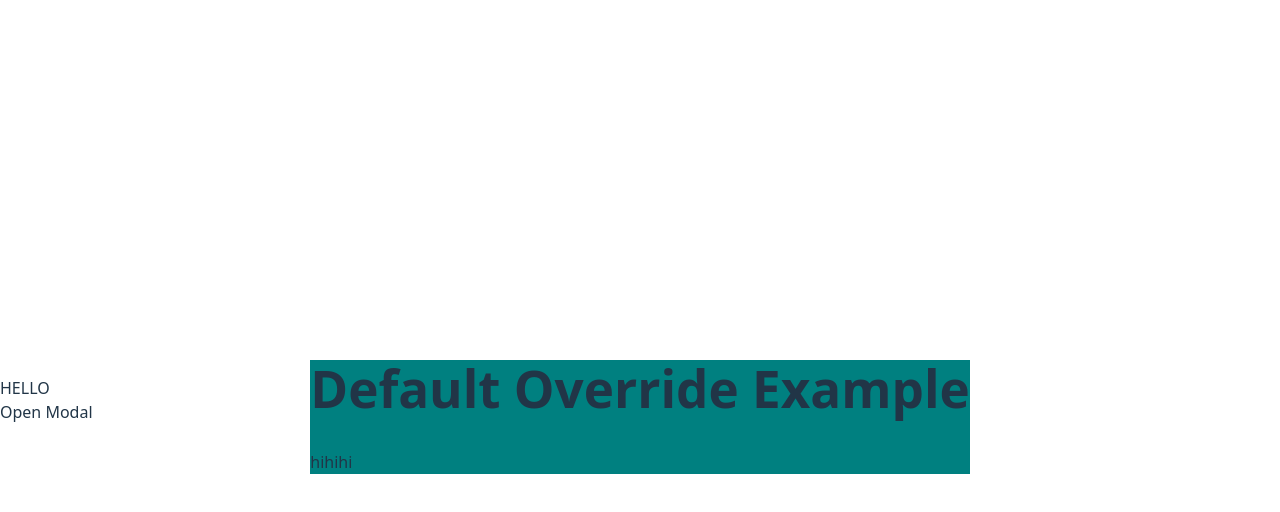
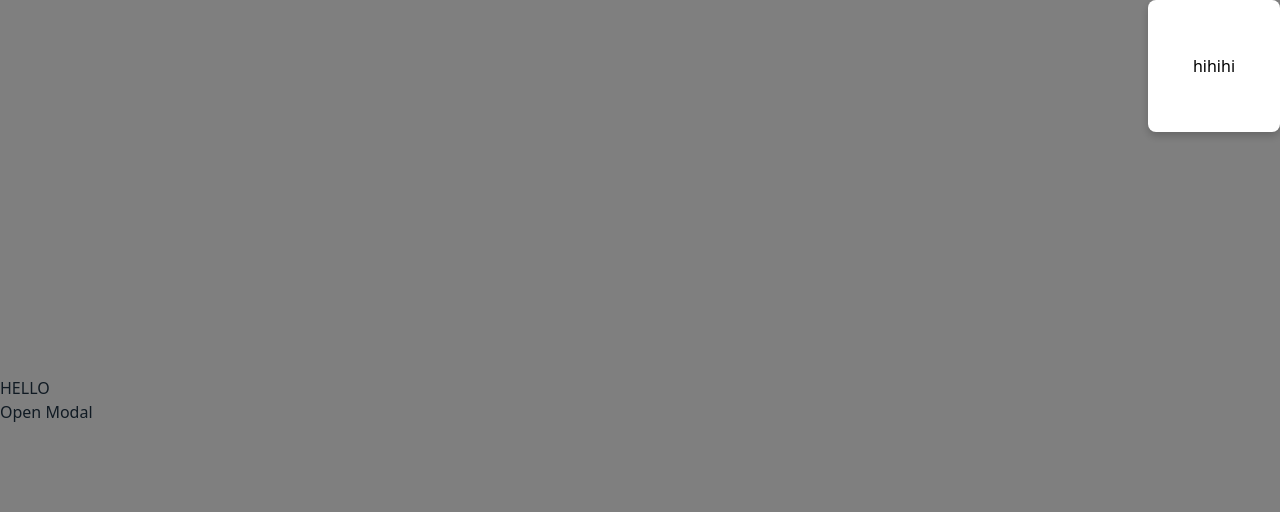
Before and after one commit to Blnkfc/react-modal-provider, a React (Vite) app: page / in a window 1280 px wide. Both pictures are taken after a click on the element "Open Modal". Shown: the top 512 px of the page. Built offline with nearby package versions, Linux system fonts and the light colour scheme.

Commit message:
Feat: Added options for queueModal function

```diff
--- a/package.json
+++ b/package.json
@@ -1,6 +1,6 @@
 {
   "name": "@blnkfc/react-modal-manager",
-  "version": "0.1.2",
+  "version": "1.2.1",
   "main": "dist/index.cjs",
   "module": "dist/index.js",
   "types": "dist/index.d.ts",
--- a/src/App.tsx
+++ b/src/App.tsx
@@ -16,12 +16,13 @@
   //   queueModal({ content: newModal, onClose: () => { console.log('Modal closed'); } });
   // }
 
+
   return (
     <>
      HELLO
      <div onClick={() => {
       // addModal();
-      queueModal({content: 'hihihi'})
+      queueModal({content: 'hihihi', options: { position: 'top-right' }, onClose: () => { console.log('Modal closed'); } });
      }}>
        Open Modal
      </div>
--- a/src/components/DefaultModalWindow.tsx
+++ b/src/components/DefaultModalWindow.tsx
@@ -1,15 +1,67 @@
 // import React from 'react';
 import './DefaultModal.css';
-import type { ModalGeneric } from '../interfaces/types';
+import type { ModalGeneric, position } from '../interfaces/types';
 
+const position: Record<position | 'default', React.CSSProperties> = {
+  center: {
+    top: '50%',
+    left: '50%',
+    transform: 'translate(-50%, -50%)',
+  },
+  top: {
+    top: 0,
+    left: '50%',
+    transform: 'translate(-50%, 0)',
+  },
+  bottom: {
+    bottom: 0,
+    left: '50%',
+    transform: 'translate(-50%, 0)',
+  },
+  left: {
+    top: '50%',
+    left: 0,
+    transform: 'translate(0, -50%)',
+  },
+  right: {
+    top: '50%',
+    right: 0,
+    transform: 'translate(0, -50%)',
+  },
+  'top-left': {
+    top: 0,
+    left: 0,
+    transform: 'none',
+  },
+  'top-right': {
+    top: 0,
+    right: 0,
+    transform: 'none',
+  },
+  'bottom-left': {
+    bottom: 0,
+    left: 0,
+    transform: 'none',
+  },
+  'bottom-right': {
+    bottom: 0,
+    right: 0,
+    transform: 'none',
+  },
+  default: {
+    top: '50%',
+    left: '50%',
+    transform: 'translate(-50%, -50%)',
+  },
+};
 
+export const DefaultModalWindow = ({ content, onClose, styles, options }: ModalGeneric & { content: string }) => {
 
-export const DefaultModalWindow = ({
-  content,
-  onClose,
-  styles,
-}: ModalGeneric & { content: string }) => {
-  // console.log('check modal', Overrides && React.isValidElement(Overrides), Overrides);
+  const traverseStyle = (value: string | number | undefined, defaultValue: string) => {
+    if (value === undefined) return defaultValue;
+    if (typeof value === 'number') return `${value}px`;
+    return value;
+  };
 
   return (
     <>
@@ -19,31 +71,34 @@
           position: 'absolute',
           top: 0,
           left: 0,
-          backgroundColor: 'rgba(0,0,0,0.5)',
+          opacity: options?.backgroundAlpha !== undefined ? options.backgroundAlpha : 1,
+          backgroundColor: options?.backgroundColor ? options.backgroundColor : 'rgba(0,0,0,0.5)',
           width: '100%',
           height: '100%',
           pointerEvents: 'auto',
         }}
       ></div>
-      <div style={{
+      <div
+        style={{
           position: 'absolute',
           display: 'flex',
           justifyContent: 'center',
           alignItems: 'center',
           backgroundColor: 'white',
-        borderRadius: '8px',
+          borderRadius: traverseStyle(options?.borderRadius, '8px'),
           boxShadow: '0 4px 8px rgba(0, 0, 0, 0.2)',
-        padding: '16px',
+          padding: traverseStyle(options?.padding, '16px'),
           maxWidth: '500px',
-        margin: '0 auto',
+          margin: traverseStyle(options?.margin, '0 auto'),
           color: 'black',
           minWidth: '100px',
           minHeight: '100px',
-        left: '50%',
-        top: '50%',
-        transform: 'translate(-50%, -50%)',
-        ...styles
-      }} >
+          width: traverseStyle(options?.width, 'auto'),
+          height: traverseStyle(options?.height, 'auto'),
+          ...position[options?.position || 'default'],
+          ...styles,
+        }}
+      >
         {content}
       </div>
     </>
--- a/src/components/ModalProvider.tsx
+++ b/src/components/ModalProvider.tsx
@@ -1,11 +1,11 @@
 import React, { createContext, useContext, type PropsWithChildren } from 'react';
 import { useModalContext, type ModalContent, type ModalQueueItem } from '../hooks/useModalContext';
 import { DefaultModalWindow } from './DefaultModalWindow';
-import type { ModalGeneric } from '../interfaces/types';
+import type { ModalGeneric, ModalOptions } from '../interfaces/types';
 
 export interface ModalProviderProps {
   modals: ModalQueueItem[];
-  queueModal: ({ content, onClose }: { content: ModalContent; onClose?: (value?: any) => any }) => void;
+  queueModal: ({ content, onClose, options }: { content: ModalContent; onClose?: (value?: any) => any; options?: ModalOptions }) => void;
 }
 
 const ModalContext = createContext<ModalProviderProps | undefined>(undefined);
@@ -37,7 +37,6 @@
           display: 'flex',
           alignItems: 'center',
           justifyContent: 'center',
-          // backgroundColor: 'red',
         }}
       >
         {currentModals.length > 0 ? (
@@ -56,7 +55,7 @@
                       {ModalOverride ? (
                         <ModalOverride  onClose={modal.onClose} styles={styles}>{modal.modal.content}</ModalOverride>
                       ) : (
-                        <DefaultModalWindow content={modal.modal.content} onClose={modal.onClose} styles={styles} />
+                        <DefaultModalWindow content={modal.modal.content} onClose={modal.onClose} styles={styles} options={modal.options} />
                       )}
                     </div>
                   );
--- a/src/hooks/useModalContext.tsx
+++ b/src/hooks/useModalContext.tsx
@@ -1,11 +1,13 @@
 import { useEffect, useMemo, useState } from 'react';
 import { useSessionStorage } from './useSessionStorage';
+import type { ModalOptions } from '../interfaces/types';
 
 export type ModalContent = React.ReactNode | string;
 
 export type ModalContentCombined = {
   content: ModalContent;
   onClose?: (value?: any) => any;
+  options?: ModalOptions;
 }
 
 export interface ModalQueueItem {
@@ -13,10 +15,11 @@
   modal: ModalContentCombined;
   layer: number;
   onClose: () => void;
+  options?: ModalOptions;
 }
 
 export const useModalContext = (): {
-  queueModal: ({ content, onClose }: { content: ModalContent; onClose?: (value?: any) => any }) => void;
+  queueModal: ({ content, onClose, options }: { content: ModalContent; onClose?: (value?: any) => any; options?: ModalOptions }) => void;
   currentModals: ModalQueueItem[];
 } => {
   const [activeModals, setActiveModals] = useSessionStorage('modals', []);
@@ -38,8 +41,9 @@
    * Adds a new modal to the queue.
    * @param content Content of the modal, can be string for default modal, or ReactNode for custom modal.
    * @param onClose Optional callback function to be called when the modal is closed.
+   * @param options Optional settings for modal appearance and behavior.
    */
-  const queueModal = ({ content, onClose }: ModalContentCombined) => {
+  const queueModal = ({ content, onClose, options }: ModalContentCombined) => {
     const id = Date.now().toString();
     const newModal: ModalQueueItem = {
       id: id,
@@ -49,6 +53,7 @@
         onClose?.();
         closeGivenModal(id);
       },
+      options: options,
     };
 
     const updatedModals = [...activeModals, newModal];
--- a/src/main.tsx
+++ b/src/main.tsx
@@ -7,7 +7,8 @@
 
 createRoot(document.getElementById('root')!).render(
   <StrictMode>
-    <ModalProvider ModalOverride={DefaultOverrideExample}>
+    {/* <ModalProvider ModalOverride={DefaultOverrideExample}> */}
+    <ModalProvider >
       <App />
     </ModalProvider>
   </StrictMode>
```
Also changed, not shown: src/interfaces/types.ts (+16 -0 lines). Lines whose indentation alone changed are shown as unchanged.
